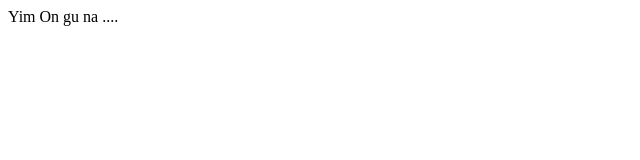
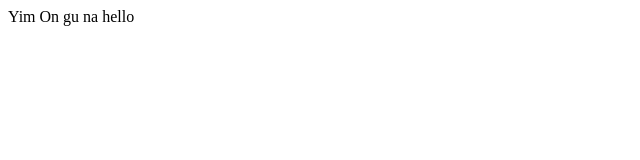
Before and after one commit to AydenGhost/TestRepo, a plain HTML site: page index.html in a window 1280 px wide. Shown: the full height of the page, 0-640 px from the left. Drawn offline with Linux system fonts and the light colour scheme.

Commit message:
add hello

```diff
--- a/index.html
+++ b/index.html
@@ -3,7 +3,7 @@
 <body>
     Yim On
 	gu na
-	....
+	hello
 </body>
 
 </html>
```
